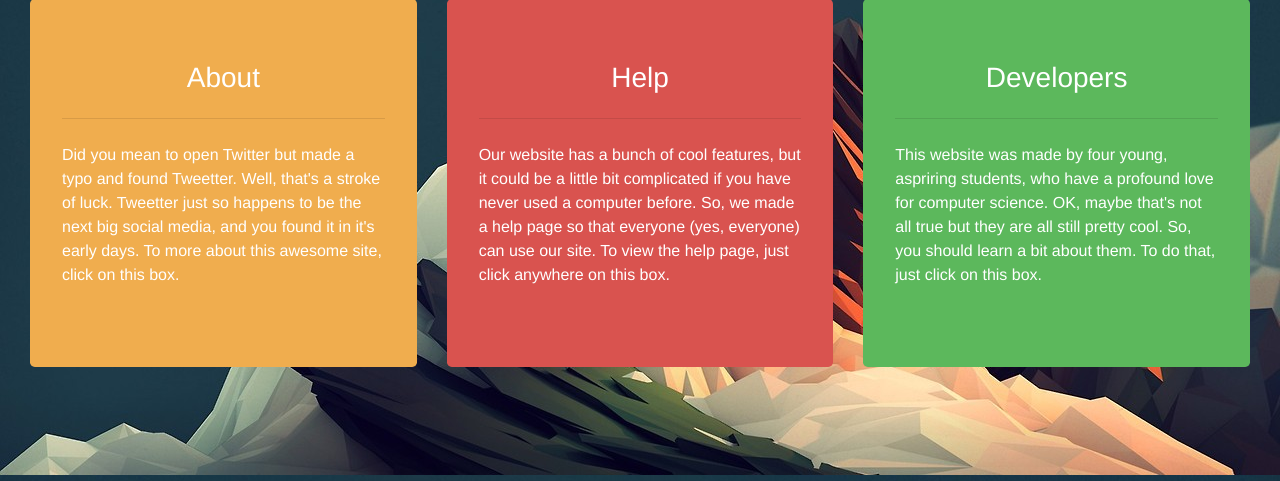
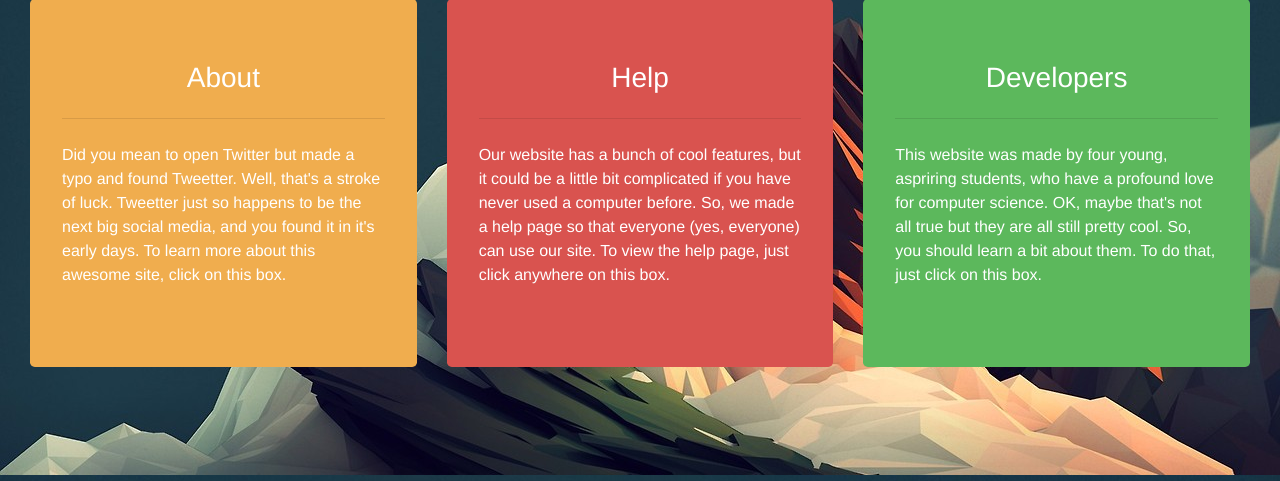
Before and after one commit to PHP-Masters/PHP-Twit, a PHP site: page /home.php in a window 1280 px wide. Shown: the part 245-726 px from the top of the page. Run offline with PHP 8.4, Linux system fonts and the light colour scheme.

Commit message:
Fixes a typo in the about card

```diff
--- a/home.php
+++ b/home.php
@@ -52,7 +52,7 @@
                         <hr class="m-y-2">
                         <p>Did you mean to open Twitter but made a typo and found Tweetter. Well, that's a stroke of luck.
                         Tweetter just so happens to be the next big social media, and you found it in it's early days. To
-                        more about this awesome site, click on this box.</p>
+                        learn more about this awesome site, click on this box.</p>
                     </div>
                 </div>
             </a>
```
